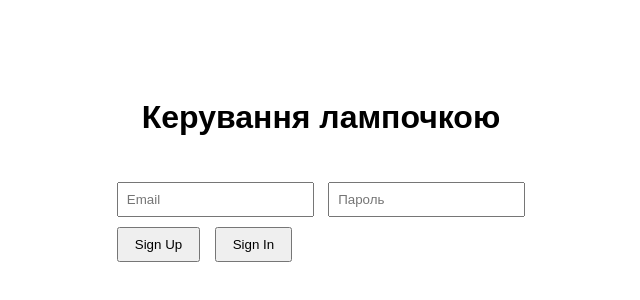
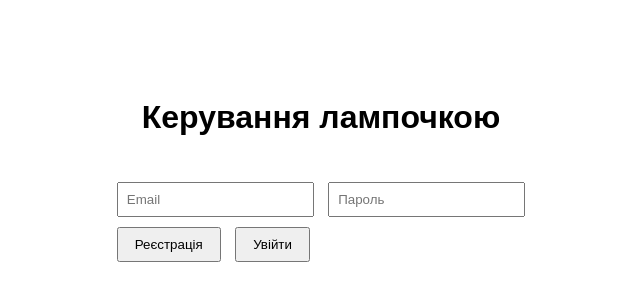
Before and after one commit to SavielGGT/Lamp-site, a plain HTML site: page index.html in a window 1280 px wide. Shown: the part 236-536 px from the top of the page, without its empty margins (319-959 px from the left). Drawn offline with Linux system fonts and the light colour scheme; no server answers.

Commit message:
Update index.html

```diff
--- a/index.html
+++ b/index.html
@@ -27,8 +27,8 @@
     <input type="email" id="email" placeholder="Email">
     <input type="password" id="password" placeholder="Пароль">
     <br>
-    <button onclick="signup()">Sign Up</button>
-<button onclick="signin()">Sign In</button>
+    <button onclick="signup()">Реєстрація</button>
+<button onclick="signin()">Увійти</button>
   </div>
 
   <div id="control">
```
